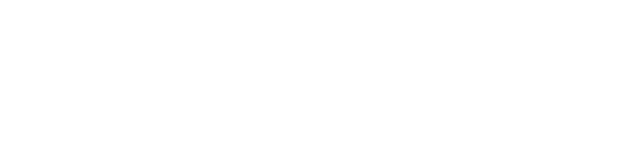
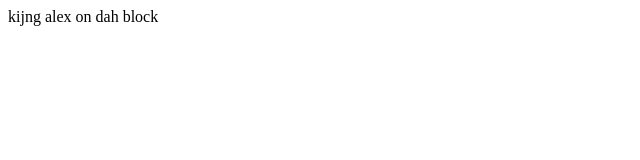
Before and after one commit to BabyFood121/vsc-T1, a plain HTML site: page index.html in a window 1280 px wide. Shown: the whole page, without its empty margins (0-640 px from the left). Drawn offline with Linux system fonts and the light colour scheme.

```diff
--- a/index.html
+++ b/index.html
@@ -7,6 +7,6 @@
   <title>Document</title>
 </head>
 <body>
-
+  kijng alex on dah block
 </body>
 </html>
```
